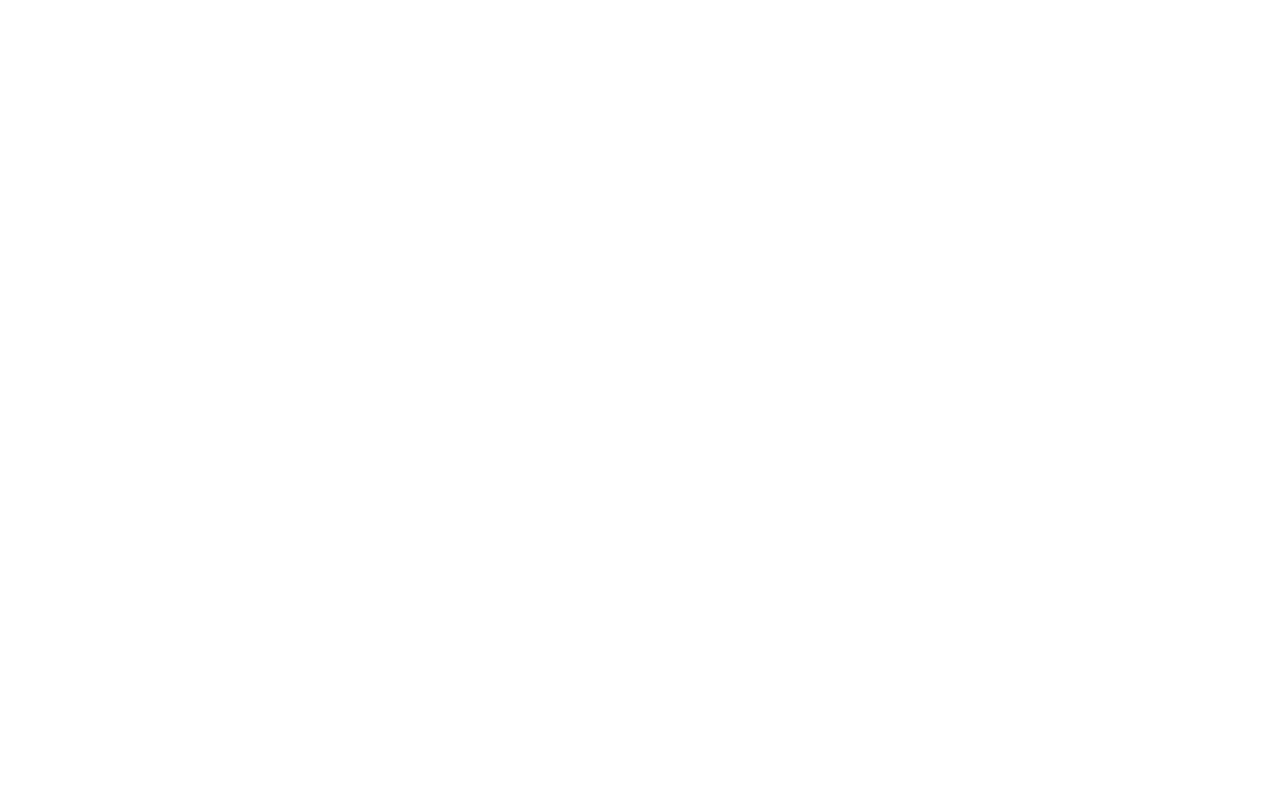
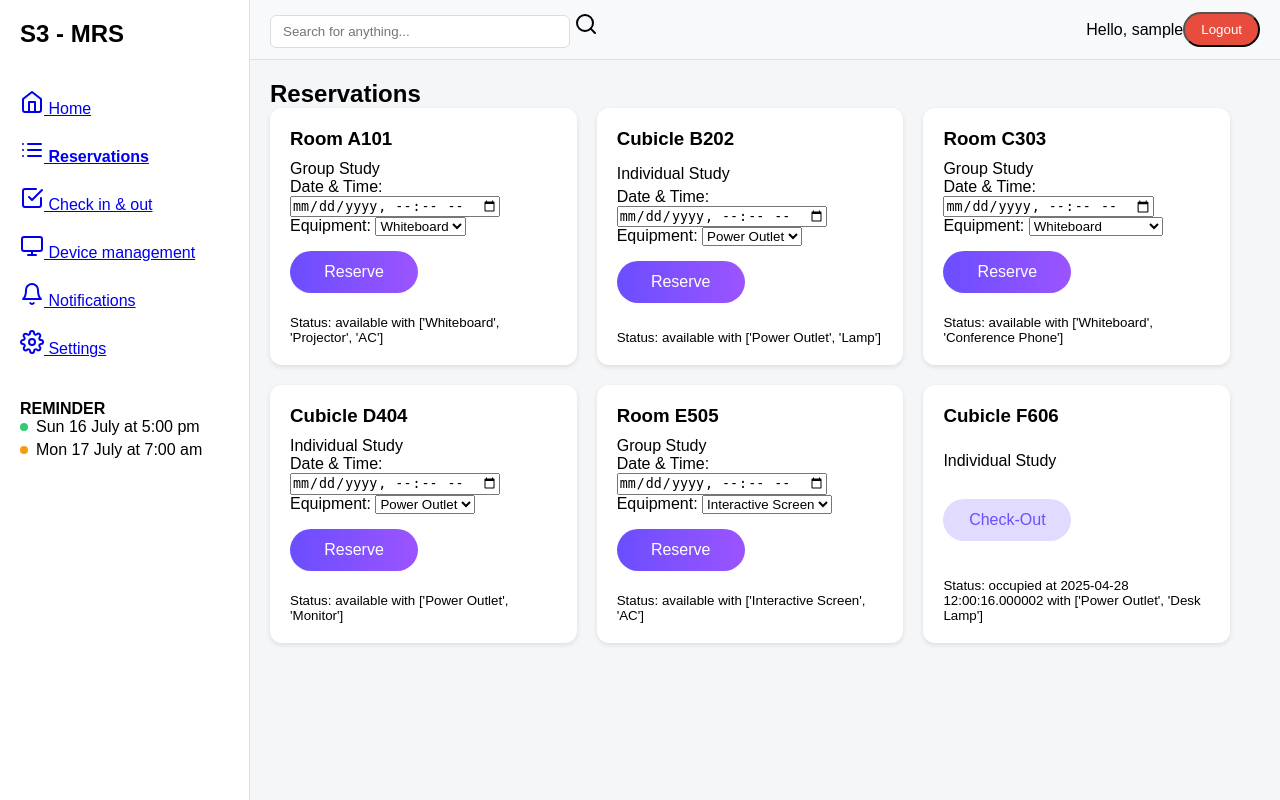
Before and after one commit to nguyenthinhthanh/S3-MRS, a Flask app: page /reservations in a window 1280 px wide. Before the commit the page is empty. Run offline with Flask 2, Linux system fonts and the light colour scheme; the visitor is signed in with stand-in values (Sample User, id 1).

Commit message:
Implement reserver

```diff
--- a/Source/app.py
+++ b/Source/app.py
@@ -14,8 +14,20 @@
      "status": "available", "reserved_until": None},
     {"id": 2, "name": "Cubicle B202", "type": "Individual Study",
      "equipment": ["Power Outlet", "Lamp"],
+     "status": "available", "reserved_until": None},
+    {"id": 3, "name": "Room C303", "type": "Group Study",
+     "equipment": ["Whiteboard", "Conference Phone"],
+     "status": "available", "reserved_until": None},
+    {"id": 4, "name": "Cubicle D404", "type": "Individual Study",
+     "equipment": ["Power Outlet", "Monitor"],
+     "status": "available", "reserved_until": None},
+    {"id": 5, "name": "Room E505", "type": "Group Study",
+     "equipment": ["Interactive Screen", "AC"],
+     "status": "available", "reserved_until": None},
+    {"id": 6, "name": "Cubicle F606", "type": "Individual Study",
+     "equipment": ["Power Outlet", "Desk Lamp"],
      "status": "occupied",
-     "reserved_until": (datetime.now() + timedelta(hours=1)).isoformat()}
+     "reserved_until": (datetime.now() + timedelta(hours=2)).isoformat()}
 ]
 
 @app.route('/login', methods=['GET', 'POST'])
@@ -120,12 +132,45 @@
 
 @app.route('/home')
 def home():
-    return redirect(url_for('index'))
+    if 'user' not in session:
+        return redirect(url_for('login'))
+    # Lấy những phòng user đã đặt (status != 'available')
+    my_reservations = [sp for sp in spaces if sp['status'] in ('reserved','occupied')]
+    return render_template('home.html', reservations=my_reservations, user=session['user'])
 
-@app.route('/reservations')
+@app.route('/reservations', methods=['GET', 'POST'])
 def reservations_page():
     if 'user' not in session:
         return redirect(url_for('login'))
+
+    if request.method == 'POST':
+        action = request.form.get('action')  # 'reserve', 'checkin', 'checkout'
+        space_id = int(request.form['space_id'])
+        for sp in spaces:
+            if sp['id'] == space_id:
+                if action == 'reserve' and sp['status'] == 'available':
+                    # Lấy thời gian và địa điểm từ form
+                    dt_str = request.form.get('datetime')  # định dạng 'YYYY-MM-DDTHH:MM'
+                    equipment = request.form.get('equipment')
+                    reserved_dt = datetime.fromisoformat(dt_str)
+                    sp['status'] = 'reserved'
+                    sp['reserved_until'] = reserved_dt.isoformat()
+                    sp['equipment'] = equipment
+                    flash(f"Reserved {sp['name']} at {reserved_dt.strftime('%Y-%m-%d %H:%M')} in {equipment}", 'success')
+                elif action == 'checkin' and sp['status'] == 'reserved':
+                    sp['status'] = 'occupied'
+                    flash(f"Checked in to {sp['name']}", 'success')
+                elif action == 'checkout' and sp['status'] in ('reserved','occupied'):
+                    sp['status'] = 'available'
+                    sp['reserved_until'] = None
+                    # sp.pop('equipment', None)
+                    flash(f"Checked out from {sp['name']}", 'success')
+                else:
+                    flash('Invalid action or wrong state', 'error')
+                break
+        return redirect(url_for('reservations_page'))
+
+    # DS các không gian có thể đặt: lấy từ spaces
     return render_template('reservations.html', spaces=spaces)
 
 @app.route('/checkin-out')
--- a/Source/static/css/style.css
+++ b/Source/static/css/style.css
@@ -114,6 +114,28 @@
   margin-top: 20px;
 }
 
+/* --- TÙY CHỈNH GRID CHO RESERVATION CARDS --- */
+.cards {
+  display: flex;
+  flex-wrap: wrap;        /* cho phép xuống hàng */
+  gap: 20px;              /* khoảng cách giữa các card */
+}
+.card {
+  flex: 1 1 calc(33% - 20px);  /* mỗi card chiếm ~1/3 chiều ngang */
+  max-width: calc(33% - 20px);
+}
+
+/* --- TÙY CHỈNH KHOẢNG CÁCH CHO RESERVATION CARD --- */
+.card form button {
+  margin-top: 15px;  /* Đẩy nút Reserve / Check-In / Check-Out ra xa input */
+  margin-bottom: 10px; /* Khoảng cách tới dòng small */
+}
+.card small {
+  display: block;
+  margin-top: 12px; /* Đẩy dòng status xuống để tạo khoảng trắng */
+}
+
+
 
 /* Reset & base */
 * { box-sizing: border-box; margin: 0; padding: 0; }
@@ -145,6 +167,7 @@
 .reminder .green { background: #2ecc71; }
 .reminder .orange { background: #f39c12; }
 
+/* Dash board */
 /* Topbar */
 .topbar {
   position: fixed;
--- a/Source/templates/reservations.html
+++ b/Source/templates/reservations.html
@@ -0,0 +1,82 @@
+<!DOCTYPE html>
+<html lang="en">
+<head>
+  <meta charset="UTF-8">
+  <meta name="viewport" content="width=device-width, initial-scale=1.0">
+  <title>Reservations - S3-MRS</title>
+  <link rel="stylesheet" href="/static/css/style.css">
+  <script src="https://unpkg.com/feather-icons"></script>
+</head>
+<body class="dashboard">
+  <aside class="sidebar">
+    <div class="logo">S3 - MRS</div>
+    <nav>
+      <ul>
+        <li><a href="/home"><i data-feather="home"></i> Home</a></li>
+        <li class="active"><a href="/reservations"><i data-feather="list"></i> Reservations</a></li>
+        <li><a href="/checkin-out"><i data-feather="check-square"></i> Check in & out</a></li>
+        <li><a href="/devices"><i data-feather="monitor"></i> Device management</a></li>
+        <li><a href="/notifications"><i data-feather="bell"></i> Notifications</a></li>
+        <li><a href="/settings"><i data-feather="settings"></i> Settings</a></li>
+      </ul>
+    </nav>
+    <div class="reminder">
+      <h4>REMINDER</h4>
+      <ul>
+        <li><span class="dot green"></span> Sun 16 July at 5:00 pm</li>
+        <li><span class="dot orange"></span> Mon 17 July at 7:00 am</li>
+      </ul>
+    </div>
+  </aside>
+
+  <header class="topbar">
+    <div class="search">
+      <input type="text" placeholder="Search for anything...">
+      <i data-feather="search"></i>
+    </div>
+    <div class="top-right">
+      <span>Hello, {{ session['user'] }}</span>
+      <button class="btn-logout" onclick="location.href='/logout'">Logout</button>
+    </div>
+  </header>
+
+  <main class="content">
+    <h2>Reservations</h2>
+    {% with messages = get_flashed_messages(with_categories=true) %}{% endwith %}
+    <div class="cards">
+      {% for sp in spaces %}
+      <div class="card">
+        <h3>{{ sp.name }}</h3>
+        <p>{{ sp.type }}</p>
+        <form method="POST">
+          <input type="hidden" name="space_id" value="{{ sp.id }}">
+          {% if sp.status == 'available' %}
+            <label>Date & Time:
+              <input type="datetime-local" name="datetime" required>
+            </label>
+            <label>Equipment:
+              <select name="equipment" required>
+                {% for eq in sp.equipment %}
+                <option value="{{ eq }}">{{ eq }}</option>
+                {% endfor %}
+              </select>
+            </label>
+            <button type="submit" name="action" value="reserve" class="btn-primary-register">Reserve</button>
+          {% elif sp.status == 'reserved' %}
+            <button type="submit" name="action" value="checkin" class="btn-secondary-register">Check-In</button>
+          {% elif sp.status == 'occupied' %}
+            <button type="submit" name="action" value="checkout" class="btn-secondary-register">Check-Out</button>
+          {% endif %}
+        </form>
+        <small>
+          Status: {{ sp.status }}
+          {% if sp.reserved_until %} at {{ sp.reserved_until.split('T')[0] }} {{ sp.reserved_until.split('T')[1] }}{% endif %}
+          {% if sp.equipment %} with {{ sp.equipment }}{% endif %}
+        </small>
+      </div>
+      {% endfor %}
+    </div>
+  </main>
+  <script>feather.replace()</script>
+</body>
+</html>
```
Also changed, not shown: Source/templates/home.html (added, +30 -0 lines).
